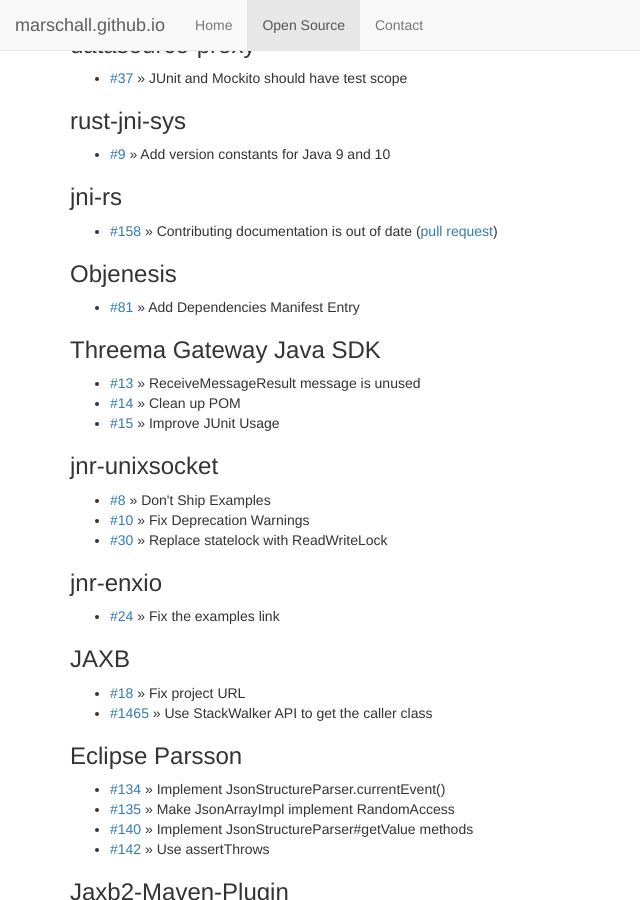
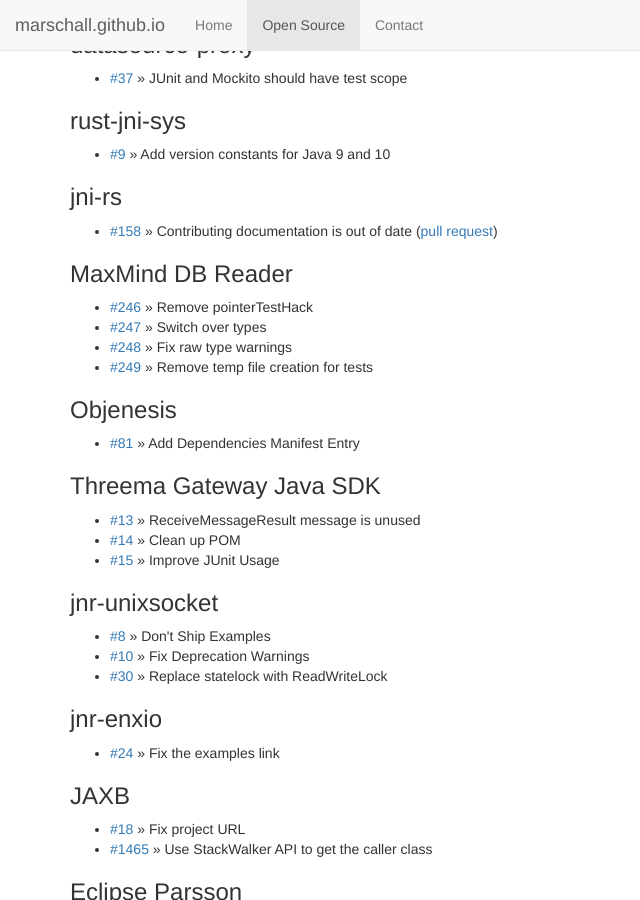
Before and after one commit to marschall/marschall.github.com, a Jekyll site: the page built from open-source.html, in a window 1280 px wide and 900 px high, scrolled down 12301 px. Shown: the whole window, without its empty margins (0-640 px from the left). Built offline with Jekyll 4.4.1, drawn with Linux system fonts in a browser that asks for light colours.

Commit message:
add maxmind db reader

```diff
--- a/open-source.html
+++ b/open-source.html
@@ -696,6 +696,13 @@
 <ul>
   <li><a href="https://github.com/jni-rs/jni-rs/issues/158">#158</a> &raquo; Contributing documentation is out of date (<a href="https://github.com/jni-rs/jni-rs/pull/159">pull request</a>)</li>
 </ul>
+<h3>MaxMind DB Reader</h3>
+<ul>
+  <li><a href="https://github.com/maxmind/MaxMind-DB-Reader-java/pull/246">#246</a> &raquo; Remove pointerTestHack</li>
+  <li><a href="https://github.com/maxmind/MaxMind-DB-Reader-java/pull/247">#247</a> &raquo; Switch over types</li>
+  <li><a href="https://github.com/maxmind/MaxMind-DB-Reader-java/pull/248">#248</a> &raquo; Fix raw type warnings</li>
+  <li><a href="https://github.com/maxmind/MaxMind-DB-Reader-java/pull/249">#249</a> &raquo; Remove temp file creation for tests</li>
+</ul>
 <h3>Objenesis</h3>
 <ul>
   <li><a href="https://github.com/easymock/objenesis/pull/81">#81</a> &raquo; Add Dependencies Manifest Entry</li>
```
